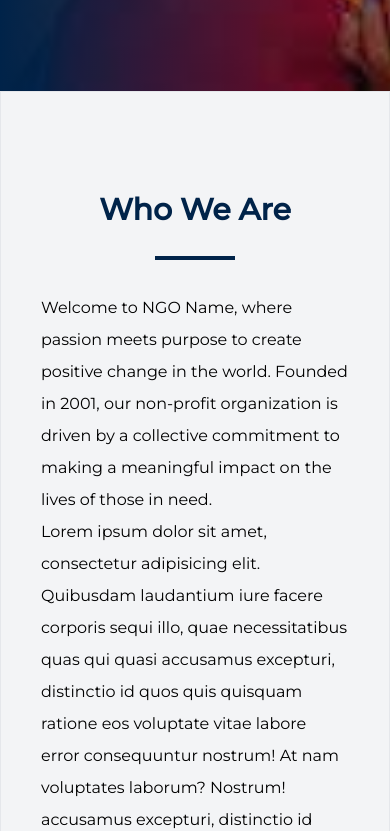
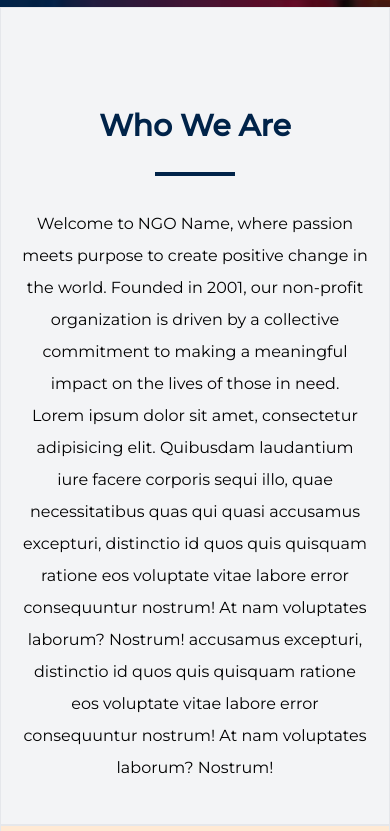
Before and after one commit to Liya-F/infoSite, a React (Vite) app: page / in a window 390 px wide. Shown: the part 833-1664 px from the top of the page. Built offline with nearby package versions, Linux system fonts and the light colour scheme.

Commit message:
some changes

```diff
--- a/src/pages/Home/getInvolved.jsx
+++ b/src/pages/Home/getInvolved.jsx
@@ -29,7 +29,7 @@ const GetInvolved = () => {
       <div className="md:flex md:justify-between">
         {data.map((item, index) => (
           <div key={index} className="flex-1 p-5 border-b-2 md:border-0">
-            <div className=" items-center mb-2">
+            <div className=" items-center mb-2 flex space-x-2 md:block md:space-x-0">
               <div className="mr-2 m-5 text-yellow-500">{item.icon}</div>
               <h3 className=' font-bold text-lg'>{item.title}</h3>
             </div>
--- a/src/pages/Home/heroSection.jsx
+++ b/src/pages/Home/heroSection.jsx
@@ -42,7 +42,7 @@ const HeroSection = () => {
   };
 
   return (
-    <div className="relative h-[100vh] pt-10" style={heroSectionStyle}>
+    <div className="relative h-[90vh] pt-10" style={heroSectionStyle}>
       <div className="absolute inset-0 bg-gradient-to-r from-primary to-transparent"></div>
       <div className="relative flex items-center justify-start min-h-screen">
         <div className="container  md:mx-20 mx-10 w-auto md:mt-[-100px] mt-[-150px] ">
--- a/src/pages/Home/whoWeAreSection.jsx
+++ b/src/pages/Home/whoWeAreSection.jsx
@@ -4,16 +4,16 @@ import Title from '../../components/ui/Title';
 const WhoWeAre = () => {
   return (
     <div className='bg-gray-100 border pb-10'>
-    <div className="container md:max-w-6xl md:mx-20 mx-10 w-auto md:mt-[50px] mt-[100px]">
+    <div className="container md:max-w-6xl md:mx-20 mx-5 w-auto md:mt-[50px] mt-[100px]">
       <Title text="Who We Are" />
 
-      <p className="md:m-5 leading-8 md:text-lg">
+      <p className="md:m-5 leading-8 md:text-lg text-center">
         Welcome to NGO Name, where passion meets purpose to create positive change in the world. Founded in 2001, our
         non-profit organization is driven by a collective commitment to making a meaningful impact on the lives of those
         in need.
       </p>
 
-      <p className="md:m-5 leading-8 md:text-lg">
+      <p className="md:m-5 leading-8 md:text-lg text-center">
         Lorem ipsum dolor sit amet, consectetur adipisicing elit. Quibusdam laudantium iure facere corporis sequi illo,
         quae necessitatibus quas qui quasi accusamus excepturi, distinctio id quos quis quisquam ratione eos voluptate
         vitae labore error consequuntur nostrum! At nam voluptates laborum? Nostrum! accusamus excepturi, distinctio id
```
